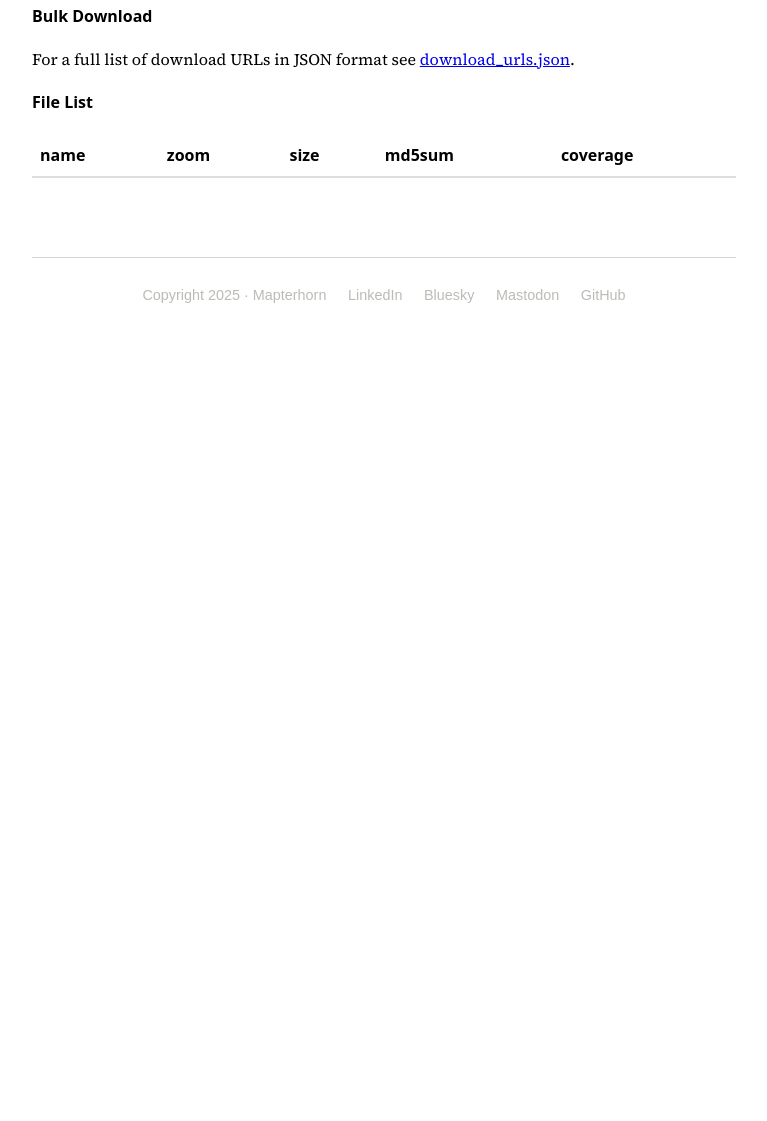
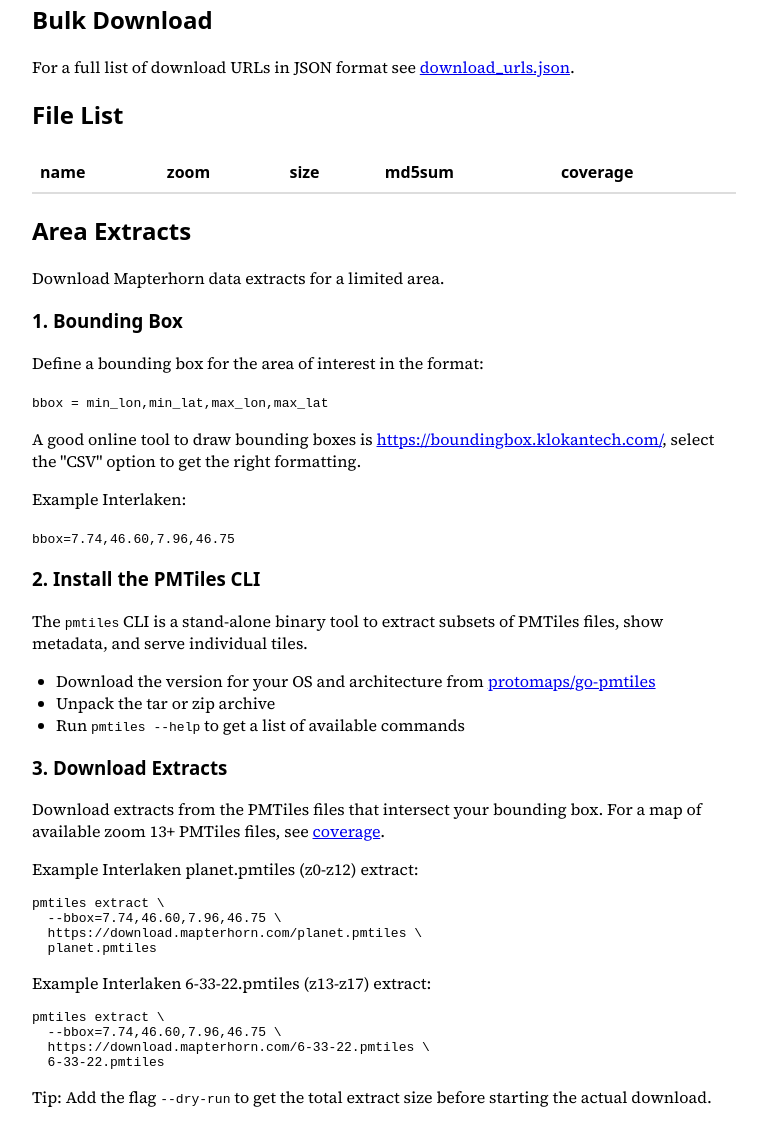
Before and after one commit to yuiseki/mapterhorn, a plain HTML site: page website/data-access/index.html in a window 1280 px wide. Shown: the part 407-1528 px from the top of the page, without its empty margins (256-1023 px from the left). Before the commit the page ends 1210 px from the top, so only its background shows below. Drawn offline with Linux system fonts and the light colour scheme; no server answers; a web font is replaced by a local one.

Commit message:
Add area extracts documentation (#29)
* Add area extracts documentation

* GitHub Pages only on push to main

```diff
--- a/website/data-access/index.html
+++ b/website/data-access/index.html
@@ -58,12 +58,12 @@
         below.
     </div>
 
-    <h4>Bulk Download</h4>
+    <h2 id="bulk-download">Bulk Download</h2>
     <div> For a full list of download URLs in JSON format see <a
             href="https://download.mapterhorn.com/download_urls.json">download_urls.json</a>.
     </div>
 
-    <h4>File List</h4>
+    <h2 id="file-list">File List</h2>
     <table>
         <thead>
             <tr>
@@ -77,6 +77,66 @@
         <tbody id="table-body">
         </tbody>
     </table>
+
+    <h2 id="area-extracts">Area Extracts</h2>
+    <p>
+        Download Mapterhorn data extracts for a limited area.
+    </p>
+
+    <h3>1. Bounding Box</h3>
+    <p>Define a bounding box for the area of interest in the format:</p>
+    <p><code>bbox = min_lon,min_lat,max_lon,max_lat</code></p>
+    <p>A good online tool to draw bounding boxes is
+        <a href="https://boundingbox.klokantech.com/">https://boundingbox.klokantech.com/</a>, select the "CSV" option
+        to get the right formatting.
+    </p>
+    <p>
+        Example Interlaken:
+    </p>
+    <p>
+        <code>bbox=7.74,46.60,7.96,46.75</code>
+    </p>
+
+    <h3>2. Install the PMTiles CLI</h3>
+    <p>
+        The <code>pmtiles</code> CLI is a stand-alone binary tool to extract subsets of PMTiles files, show metadata,
+        and serve individual tiles.
+    </p>
+    <ul>
+        <li>Download the version for your OS and architecture from <a
+                href="https://github.com/protomaps/go-pmtiles/releases">protomaps/go-pmtiles</a></li>
+        <li>Unpack the tar or zip archive</li>
+        <li>Run <code>pmtiles --help</code> to get a list of available commands</li>
+    </ul>
+
+    <h3>3. Download Extracts</h3>
+    <p>
+        Download extracts from the PMTiles files that intersect your bounding box. For a map of available zoom 13+
+        PMTiles files, see <a href="/coverage">coverage</a>.
+    </p>
+    <p>
+        Example Interlaken planet.pmtiles (z0-z12)
+        extract:
+    </p>
+    <p>
+        <pre><code>pmtiles extract \
+  --bbox=7.74,46.60,7.96,46.75 \
+  https://download.mapterhorn.com/planet.pmtiles \
+  planet.pmtiles</code></pre>
+    </p>
+    <p>
+        Example Interlaken 6-33-22.pmtiles (z13-z17) extract:
+    </p>
+    <p>
+        <pre><code>pmtiles extract \
+  --bbox=7.74,46.60,7.96,46.75 \
+  https://download.mapterhorn.com/6-33-22.pmtiles \
+  6-33-22.pmtiles</code></pre>
+    </p>
+
+    <p>
+        Tip: Add the flag <code>--dry-run</code> to get the total extract size before starting the actual download.
+    </p>
 
     <div class="footer">
         <hr>
--- a/website/style.css
+++ b/website/style.css
@@ -22,7 +22,8 @@ body {
 h1,
 h2,
 h3,
-h4 {
+h4,
+h5 {
   font-family: "GeneralSans-Variable", sans;
 }
 
```
Also changed, not shown: 1 other file.
